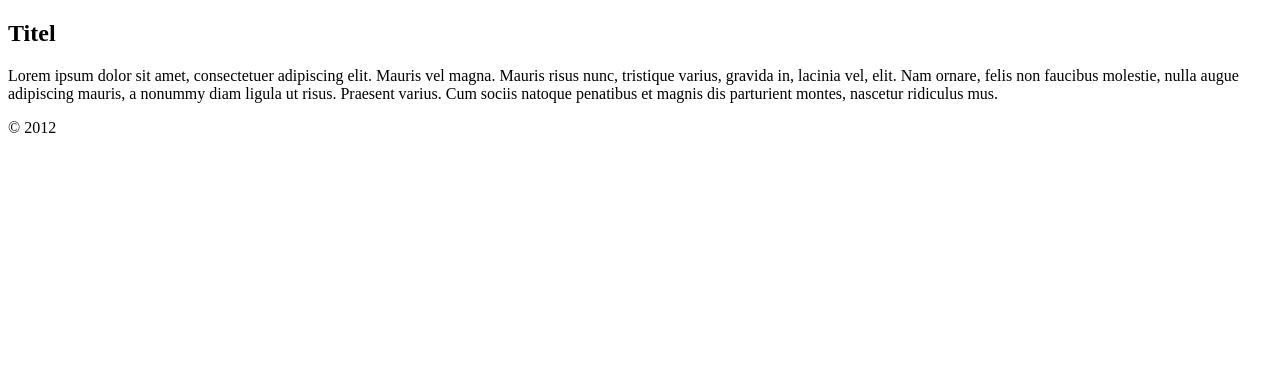
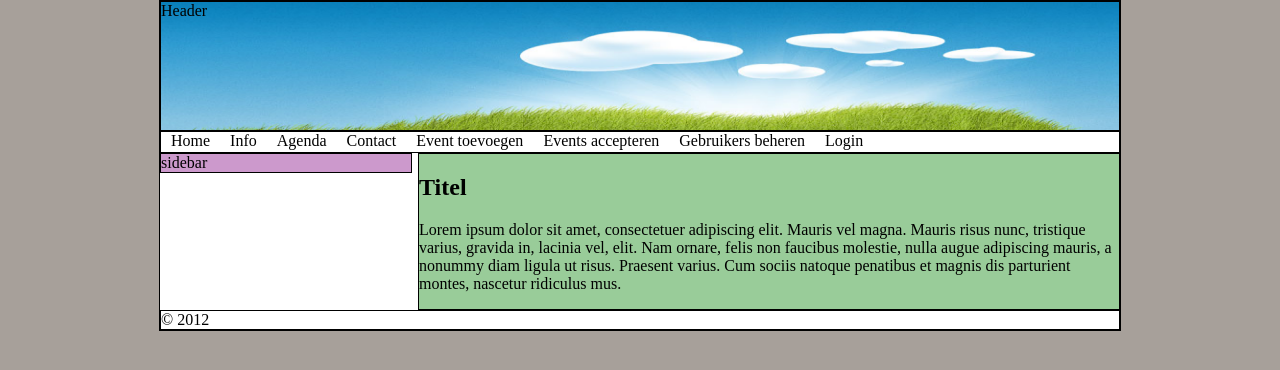
Before and after one commit to MaartenJager/Public_Agenda, a PHP site: page / in a window 1280 px wide. Shown: the top 370 px of the page. Run offline with PHP 8.4, Linux system fonts and the light colour scheme.

Commit message:
updated html file, updated css file

```diff
--- a/index.php
+++ b/index.php
@@ -24,9 +24,20 @@
 
     <body>
         <div id="wrapper">
-            <div id="header"></div>
-            <nav id="topMenu"></nav>
-            <section id="main">
+            <div id="header">Header</div>
+            <nav id="topMenu">
+                <ul>
+                    <li><a href="#">Home</a></li>
+                    <li><a href="#">Info</a></li>
+                    <li><a href="#">Agenda</a></li>
+                    <li><a href="#">Contact</a></li>
+                    <li><a href="#">Event toevoegen</a></li>
+                    <li><a href="#">Events accepteren</a></li>
+                    <li><a href="#">Gebruikers beheren</a></li>
+                    <li><a href="#">Login</a></li>
+                </ul>
+            </nav>
+            <section id="content">
                 <header><h1>Titel</h1></header>
                 <p>Lorem ipsum dolor sit amet, consectetuer adipiscing elit.
                 Mauris vel magna. Mauris risus nunc, tristique varius, gravida
@@ -35,7 +46,7 @@
                 Praesent varius. Cum sociis natoque penatibus et magnis dis
                 parturient montes, nascetur ridiculus mus.</p>
             </section>
-            <div id="sidebar"></div>
+            <div id="sidebar">sidebar</div>
             <div id="footer">&copy; 2012</div>
         </div>
     </body>
--- a/style.css
+++ b/style.css
@@ -1,6 +1,87 @@
 /*Wrapper, bevat alle DIV's*/
-#wrap {
-    border: 1px;
+body,
+html{
+    margin:0;
+    padding:0;
+    color:#000;
+    background:#a7a09a;
+}
+
+#wrapper{
+    border-style:solid;
+    border-width:1px;
+
     width:960px;
     margin:0 auto;
+    background:#FFF;
 }
+
+#header{
+    border-style:solid;
+    border-width:1px;
+
+    height: 128px;
+    background-image: url(header.png);
+}
+
+#topMenu{
+    border-style:solid;
+    border-width:1px;
+}
+
+/* Remove bullets */
+#topMenu ul{
+    list-style: none;
+    padding: 0;
+    margin: 0;
+
+    height: 20px;
+}
+
+/* Get them all in line */
+#topMenu li{
+
+    float: left;
+    margin: 0 10px;
+}
+
+#topMenu li a:link, a:visited{
+    border-style:line;
+    border-width:1px;
+
+    color: black;
+    text-decoration: none; /* Do not underline links*/
+}
+
+#topMenu li a:active, #topMenu li a:hover{
+    color:red;
+}
+
+#content{
+    border-style:solid;
+    border-width:1px;
+
+    /* Place columns side by side */
+    float: right;
+    width: 700px;
+    background:#9c9; /* temp */
+}
+
+#sidebar{
+    border-style:solid;
+    border-width:1px;
+
+    /* Place columns side by side */
+    float: left;
+    width: 250px;
+    background:#c9c;
+}
+
+#footer{
+    border-style:solid;
+    border-width:1px;
+
+    /* Push the footer down. Clear will tell the footer that
+     * it can't have any elements next to it */
+    clear: both;
+}
```
Also changed, not shown: header.png (added).
